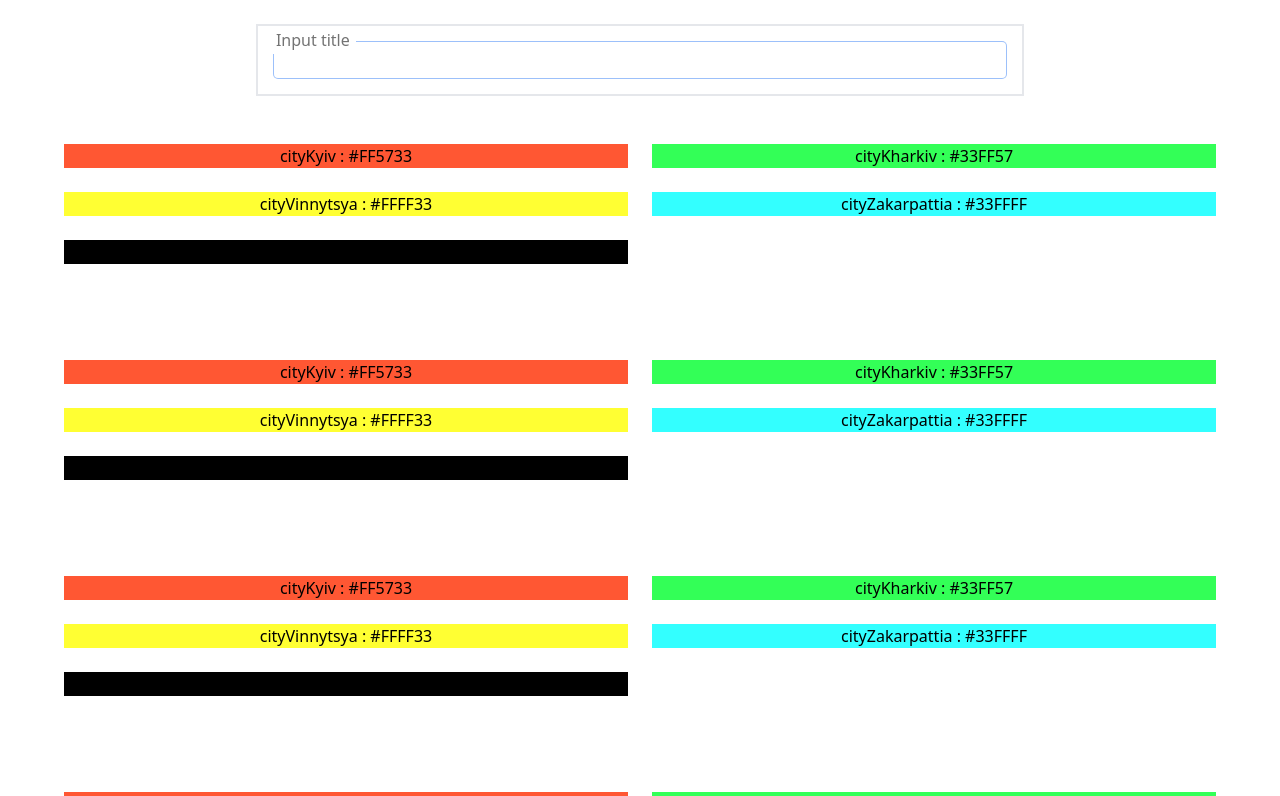
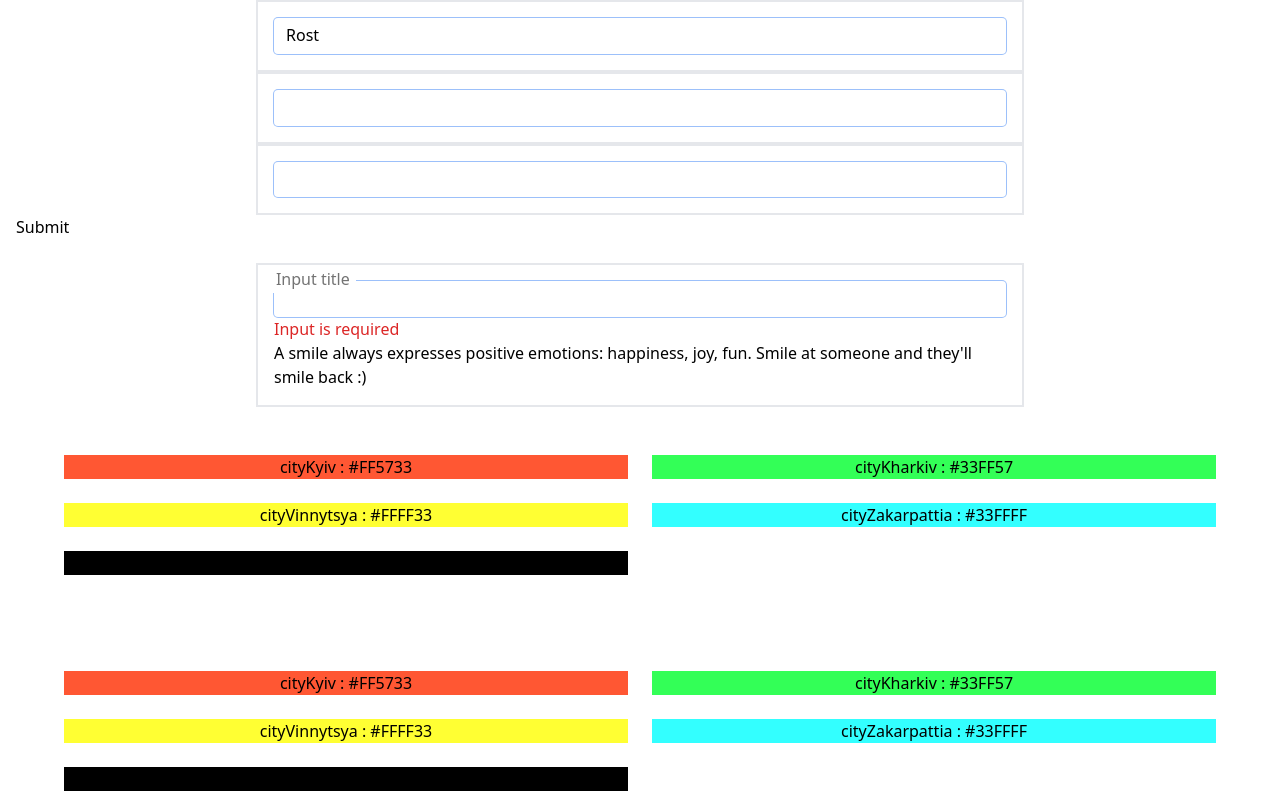
Before and after one commit to RostislavSuslov/Kalyna.design-Kraken, a Vue app: page / in a window 1280 px wide. Shown: the top 796 px of the page. Built offline with nearby package versions, Linux system fonts and the light colour scheme.

Commit message:
feat: creat form login

```diff
--- a/src/App.vue
+++ b/src/App.vue
@@ -1,8 +1,10 @@
 <script setup>
   import TestContainer from "@/components/TestContainer.vue";
   import CustomInput from "@/components/CustomInput.vue";
+
   import { provide } from 'vue';
   import {computed, ref} from "vue";
+  import FormLogin from "@/components/FormLogin.vue";
 
   const input = ref('')
   const inputError = computed(()=>{
@@ -37,6 +39,7 @@
 
 <template>
    <div id="root" class="container ">
+     <form-login></form-login>
      <br>
      <custom-input type="text" label="Input title" :error="inputError" :helperText="helperText"/>
      <div>
--- a/src/components/CustomInput.vue
+++ b/src/components/CustomInput.vue
@@ -1,22 +1,33 @@
 <template>
   <wrapper-custom-input :helperText="helperText" :error="error" :label="label">
-    <input :type="type" :placeholder="placeholder" class="peer block min-h-[auto] w-full rounded   ring-1 bg-transparent px-3 py-[0.32rem] leading-[1.6] outline-none transition-all duration-200 ease-linear focus:placeholder:opacity-100 peer-focus:text-primary data-[te-input-state-active]:placeholder:opacity-100 motion-reduce:transition-none dark:text-neutral-200 dark:placeholder:text-neutral-200 dark:peer-focus:text-primary [&:not([data-te-input-placeholder-active])]:placeholder:opacity-0">
+    <input :type="type"
+           :placeholder="placeholder"
+           class="peer block min-h-[auto] w-full rounded ring-1 bg-transparent px-3 py-[0.32rem] leading-[1.6] outline-none transition-all duration-200 ease-linear focus:placeholder:opacity-100 peer-focus:text-primary data-[te-input-state-active]:placeholder:opacity-100 motion-reduce:transition-none dark:text-neutral-200 dark:placeholder:text-neutral-200 dark:peer-focus:text-primary [&:not([data-te-input-placeholder-active])]:placeholder:opacity-0"
+           @input="$emit('update:modelValue', $event.target.value)"
+           :value="modelValue"
+    >
   </wrapper-custom-input>
 </template>
 
 <script setup>
 import WrapperCustomInput from "@/components/WrapperCustomInput.vue";
 
-const props = defineProps({
-  placeholder: String,
-  label: String,
-  error: String,
-  helperText: String,
-  type: String,
-})
+defineEmits(
+    ['update:modelValue', ]
+)
 
-
-
+  defineProps({
+    placeholder: String,
+    label: String,
+    error: String,
+    helperText: String,
+    modelValue: String,
+    type:  {
+      type: String,
+      default: "text"
+    },
+    name: String,
+  })
 </script>
 
 <style scoped lang="scss"></style>
--- /dev/null
+++ b/src/components/FormLogin.vue
@@ -0,0 +1,25 @@
+<template>
+  <form @submit.prevent="onSubmit" >
+    <custom-input name="login" v-model="form.login"></custom-input>
+    <custom-input type="password" name="password" v-model="form.password"></custom-input>
+    <custom-input type="password" name="password" :modelValue="form.password" @update:modelValue="form.password = $event"></custom-input>
+    <button>Submit</button>
+  </form>
+</template>
+
+<script setup>
+import {ref} from "vue";
+import CustomInput from "@/components/CustomInput.vue";
+
+const form = ref({
+  login: "Rost",
+  password: ""
+});
+const onSubmit =()=> {
+  console.log(form.value)
+}
+
+</script>
+<style scoped>
+
+</style>
--- a/src/components/WrapperCustomInput.vue
+++ b/src/components/WrapperCustomInput.vue
@@ -1,11 +1,11 @@
 <template>
     <div class="input-wrapper relative max-w-screen-md mx-auto border-2 p-4">
-          <slot :type="number"></slot>
+          <slot></slot>
           <label class="pointer-events-none bg-white absolute left-3 top-0 mb-0  origin-[0_0] truncate p-[0.37rem] leading-[1] text-neutral-500 transition-all duration-200 ease-out peer-focus:-translate-y-[0.8rem] peer-focus:scale-[0.8] peer-focus:text-primaryColor peer-data-[te-input-state-active]:-translate-y-[0.8rem] peer-data-[te-input-state-active]:scale-[0.8] motion-reduce:transition-none dark:text-neutral-200 dark:peer-focus:text-primaryColor" v-if="label || $slots.label">
             <slot name="label"> {{label}} </slot>
           </label>
-          <label class="text-red-600" v-if="hasError">{{error}}</label>
-          <slot name="helperText" v-if="hasHelperText"><p>{{helperText}}</p></slot>
+          <label class="text-red-600" v-if="error">{{error}}</label>
+          <slot name="helperText" v-if="helperText"><p>{{helperText}}</p></slot>
     </div>
 </template>
 
```
Also changed, not shown: src/composables/form.js (added).
